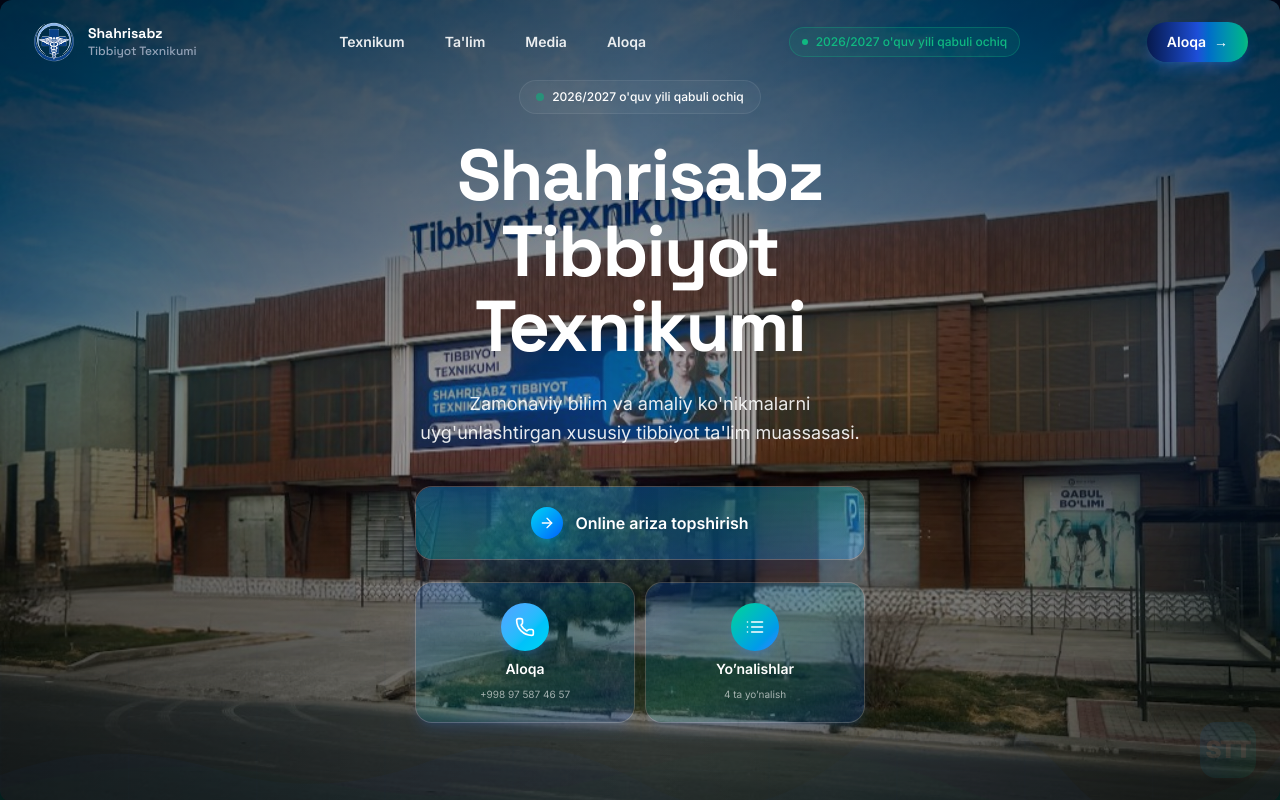
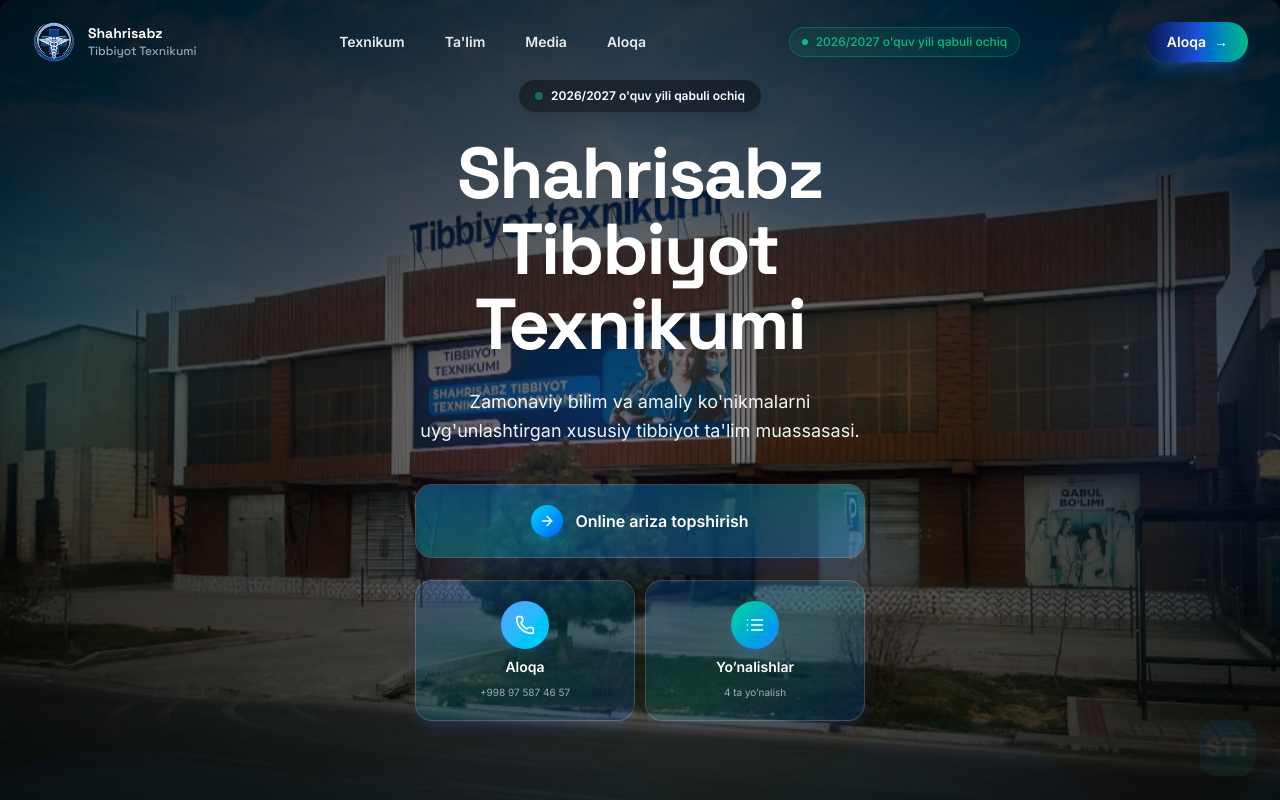
Before and after one commit to OzodbekNapasov/testtibbiyottexnikum, a Next.js app: page / in a window 1280 px wide. Shown: the top 800 px of the page. Built offline with nearby package versions, Linux system fonts and the light colour scheme.

Commit message:
18.06.2026 3

```diff
--- a/components/sections/Hero.tsx
+++ b/components/sections/Hero.tsx
@@ -44,9 +44,9 @@ export function Hero() {
               className="h-full w-full object-cover object-center"
             />
           </motion.div>
-          {/* Dark gradient overlay for readability */}
-          <div className="absolute inset-0 bg-gradient-to-b from-black/60 via-black/30 to-black/55" />
-          <div className="absolute inset-0 bg-gradient-to-r from-black/35 via-transparent to-black/30" />
+          {/* Stronger dark overlay for better text readability */}
+          <div className="absolute inset-0 bg-gradient-to-b from-black/75 via-black/50 to-black/70" />
+          <div className="absolute inset-0 bg-gradient-to-r from-black/50 via-transparent to-black/40" />
         </div>
       </div>
 
@@ -101,12 +101,12 @@ export function Hero() {
             className="flex flex-col items-center text-center"
           >
             {/* Glowing green pill status badge */}
-            <motion.span
-              initial={{ opacity: 0, scale: 0.9 }}
-              animate={{ opacity: 1, scale: 1 }}
-              transition={{ duration: 0.5, delay: 0.1 }}
-      className="mb-6 inline-flex items-center gap-2 rounded-full glass px-4 py-2 text-xs font-medium text-white"
-            >
+    <motion.span
+      initial={{ opacity: 0, scale: 0.9 }}
+      animate={{ opacity: 1, scale: 1 }}
+      transition={{ duration: 0.5, delay: 0.1 }}
+      className="mb-6 inline-flex items-center gap-2 rounded-full bg-black/40 backdrop-blur-md px-4 py-2 text-xs font-semibold text-white shadow-lg"
+    >
               <span className="h-2 w-2 animate-pulse rounded-full bg-emerald-500" />
               {siteConfig.admissionStatus}
             </motion.span>
@@ -116,7 +116,7 @@ export function Hero() {
               initial={{ opacity: 0, filter: "blur(12px)" }}
               animate={{ opacity: 1, filter: "blur(0px)" }}
               transition={{ duration: 0.9, ease: [0.22, 1, 0.36, 1] }}
-              className="w-full text-center font-[family-name:var(--font-heading)] text-4xl font-extrabold leading-[1.05] tracking-tight text-white drop-shadow-[0_2px_14px_rgba(0,0,0,0.65)] md:text-5xl lg:text-6xl xl:text-7xl"
+              className="w-full text-center font-[family-name:var(--font-heading)] text-4xl font-extrabold leading-[1.05] tracking-tight text-white drop-shadow-[0_2px_20px_rgba(0,0,0,0.8)] md:text-5xl lg:text-6xl xl:text-7xl"
             >
               Shahrisabz Tibbiyot Texnikumi
             </motion.h1>
@@ -126,7 +126,7 @@ export function Hero() {
               initial={{ opacity: 0, filter: "blur(10px)" }}
               animate={{ opacity: 1, filter: "blur(0px)" }}
               transition={{ duration: 0.9, delay: 0.12, ease: [0.22, 1, 0.36, 1] }}
-              className="mt-6 max-w-xl text-base leading-relaxed text-white/90 text-center drop-shadow-[0_2px_14px_rgba(0,0,0,0.6)] md:text-lg"
+              className="mt-6 max-w-xl text-base leading-relaxed text-white/95 text-center drop-shadow-[0_2px_20px_rgba(0,0,0,0.8)] md:text-lg"
             >
               {heroContent.subtitle}
             </motion.p>
```
